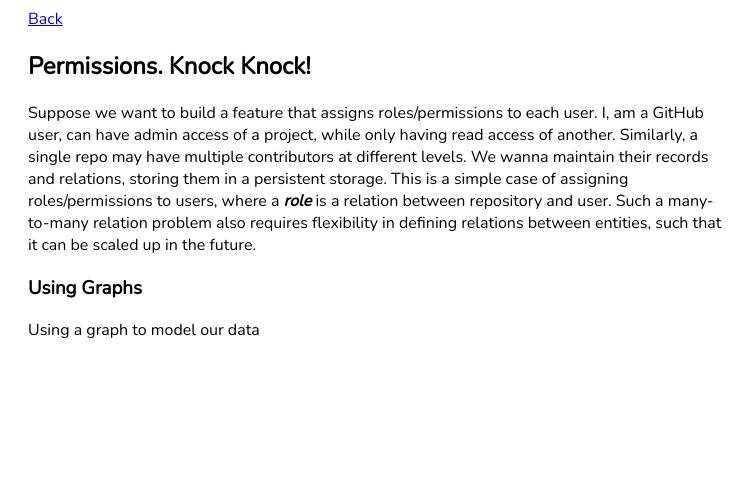
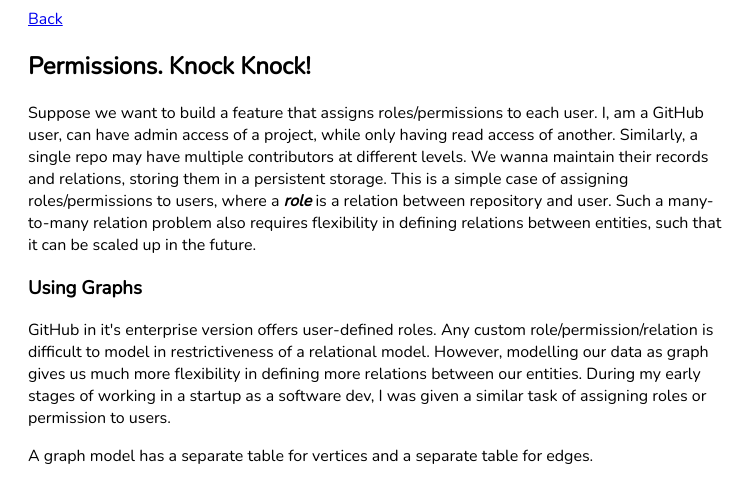
Before and after one commit to thedevwonder/mylab, an Eleventy site: page posts/rethinking-permissions.md in a window 1280 px wide. Shown: the whole page, without its empty margins (0-756 px from the left). Built offline with nearby package versions, Linux system fonts and the light colour scheme; Eleventy itself is replaced by a stand-in of ours; files that its build step writes are made by us from their sources.

Commit message:
Update rethinking-permissions.md

```diff
--- a/posts/rethinking-permissions.md
+++ b/posts/rethinking-permissions.md
@@ -8,4 +8,8 @@ Such a many-to-many relation problem also requires flexibility in defining relat
 
 ### Using Graphs
 
-Using a graph to model our data
+GitHub in it's enterprise version offers user-defined roles. Any custom role/permission/relation is difficult to model in restrictiveness of a relational model.
+However, modelling our data as graph gives us much more flexibility in defining more relations between our entities.
+During my early stages of working in a startup as a software dev, I was given a similar task of assigning roles or permission to users.
+
+A graph model has a separate table for vertices and a separate table for edges.
```
